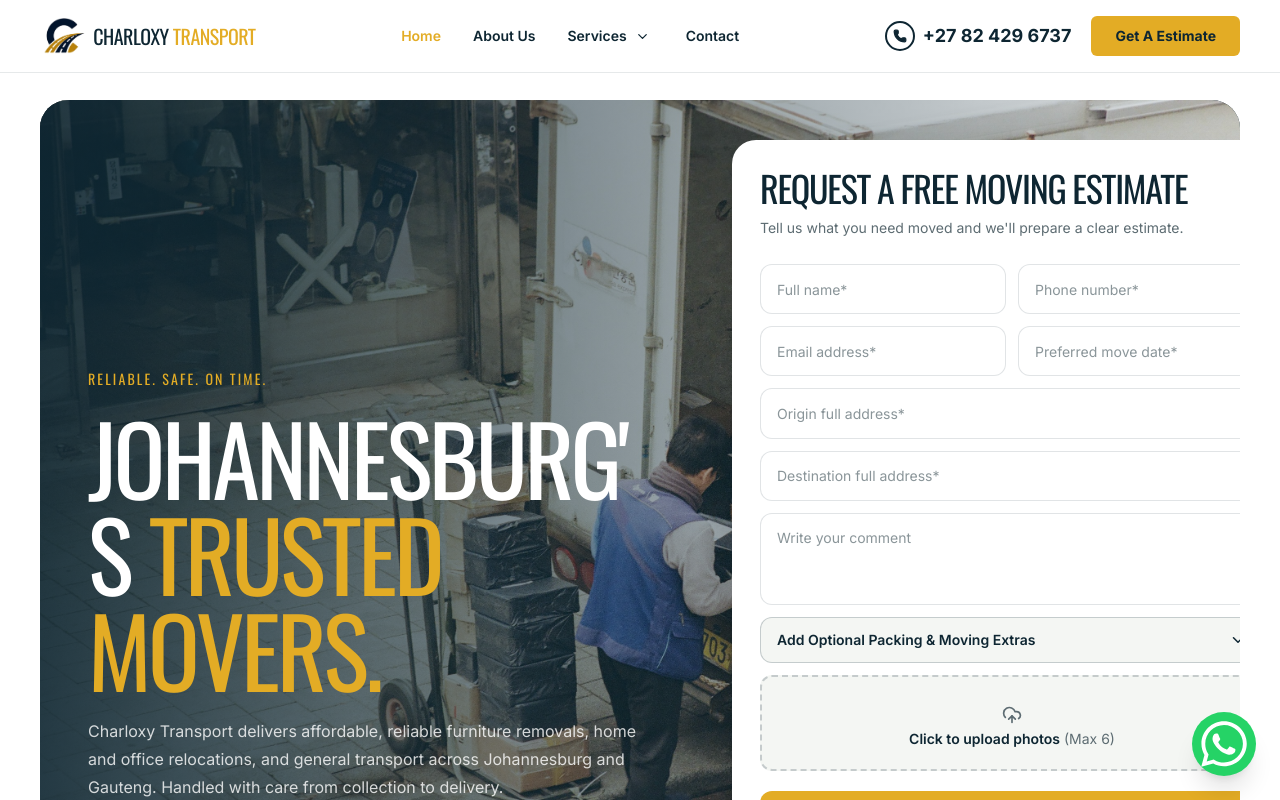
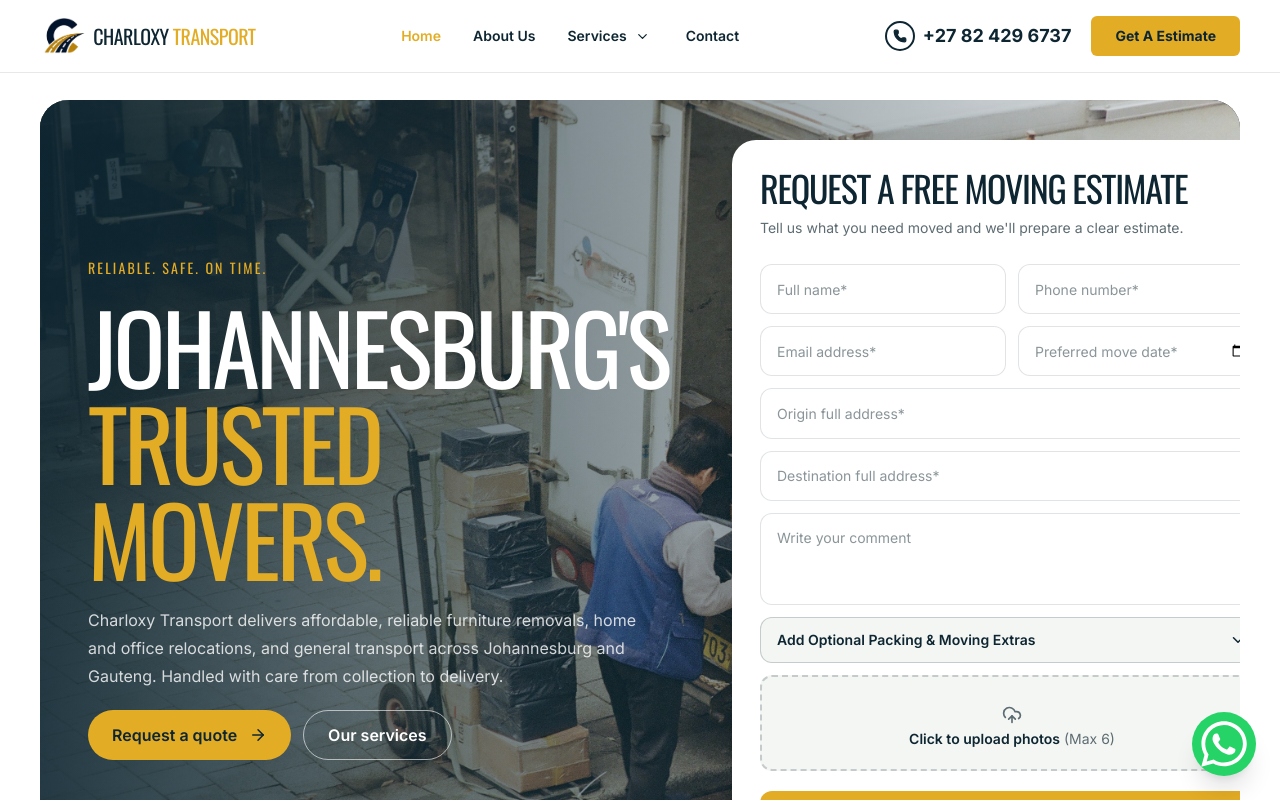
Before and after one commit to LM-Studios-Work/charloxy-transport, a Next.js app: page / in a window 1280 px wide. Shown: the top 800 px of the page. Built offline with nearby package versions, Linux system fonts and the light colour scheme.

Commit message:
Fix Johannesburg heading split and align hero text with form

```diff
--- a/src/app/api/quote/route.ts
+++ b/src/app/api/quote/route.ts
@@ -2,7 +2,7 @@ import { NextResponse } from 'next/server';
 import { Resend } from 'resend';
 
 const resend = new Resend(process.env.RESEND_API_KEY || 're_mock_key');
-const TARGET_EMAIL = process.env.EMAIL || 'info@charloxytransport.co.za';
+const TARGET_EMAIL = 'info@charloxytransport.co.za';
 
 export async function POST(request: Request) {
   try {
--- a/src/app/contact/page.tsx
+++ b/src/app/contact/page.tsx
@@ -3,7 +3,7 @@ import EstimateForm from '@/components/quote/EstimateForm';
 
 const contactDetails = [
   { icon: Phone, label: 'Call or WhatsApp', value: '+27 82 429 6737', href: 'tel:+27824296737' },
-  { icon: Mail, label: 'Email us', value: process.env.EMAIL || 'info@charloxytransport.co.za', href: `mailto:${process.env.EMAIL || 'info@charloxytransport.co.za'}` },
+  { icon: Mail, label: 'Email us', value: 'info@charloxytransport.co.za', href: 'mailto:info@charloxytransport.co.za' },
   { icon: Clock3, label: 'Business hours', value: 'Mon–Fri 8:00 AM–5:00 PM · Sat 8:00 AM–1:00 PM' },
 ];
 
--- a/src/app/globals.css
+++ b/src/app/globals.css
@@ -35,6 +35,12 @@ body { background: var(--background); color: var(--foreground); font-family: var
 .estimate-input { width: 100%; border: 1px solid color-mix(in srgb, var(--navy) 12%, transparent); border-radius: .75rem; background: var(--background); padding: .85rem 1rem; color: var(--navy); font-size: .875rem; outline: none; transition: border-color .2s, box-shadow .2s; }
 .estimate-input::placeholder { color: color-mix(in srgb, var(--ink-muted) 72%, transparent); }
 .estimate-input:focus { border-color: var(--navy); box-shadow: 0 0 0 3px color-mix(in srgb, var(--gold) 35%, transparent); }
+
+.estimate-input[type="date"]:invalid::-webkit-datetime-edit { color: transparent; }
+.estimate-input[type="date"]:invalid::before { content: attr(placeholder); position: absolute; color: color-mix(in srgb, var(--ink-muted) 72%, transparent); pointer-events: none; }
+.estimate-input[type="date"]:focus::-webkit-datetime-edit { color: inherit !important; }
+.estimate-input[type="date"]:focus::before { display: none !important; }
+
 .date-input { min-width: 0; max-width: 100%; }
 .date-input::-webkit-calendar-picker-indicator { margin-left: .25rem; }
 
--- a/src/app/page.tsx
+++ b/src/app/page.tsx
@@ -21,16 +21,16 @@ export default function Home() {
       <div className="relative min-h-[540px] overflow-hidden rounded-[1.75rem] bg-navy lg:min-h-[700px] lg:flex lg:flex-row lg:justify-between">
         <img src="/loading_onto_truck_hero.jpg" alt="Charloxy Transport loading onto truck" className="absolute inset-0 size-full object-cover" />
         <div className="absolute inset-0 bg-gradient-to-r from-navy/90 via-navy/45 to-navy/10" />
-        <div className="relative flex min-h-[540px] flex-col justify-end gap-5 p-7 md:min-h-0 md:p-12 lg:min-h-[700px] lg:max-w-xl lg:pb-12 xl:max-w-2xl">
+        <div className="relative flex min-h-[540px] flex-col justify-end gap-5 p-7 md:min-h-0 md:p-12 lg:min-h-[700px] lg:justify-center lg:max-w-xl xl:max-w-2xl">
           <p className="font-display text-sm uppercase tracking-[.15em] text-gold">Reliable. Safe. On time.</p>
-          <h1 className="display-tight max-w-2xl break-words text-5xl text-background sm:text-6xl md:text-7xl lg:text-8xl">Johannesburg&apos;s <span className="text-gold">Trusted Movers.</span></h1>
+          <h1 className="display-tight max-w-2xl text-4xl text-background sm:text-6xl md:text-7xl lg:text-8xl"><span className="whitespace-nowrap">Johannesburg&apos;s</span> <span className="text-gold">Trusted Movers.</span></h1>
           <p className="max-w-xl text-sm leading-6 text-background/80 lg:text-base lg:leading-7">Charloxy Transport delivers affordable, reliable furniture removals, home and office relocations, and general transport across Johannesburg and Gauteng. Handled with care from collection to delivery.</p>
           <div className="flex flex-wrap gap-3">
             <Link href="/quote" className="inline-flex items-center gap-3 rounded-full bg-gold px-6 py-3 font-semibold text-navy">Request a quote <ArrowRight size={18} /></Link>
             <Link href="/services" className="inline-flex items-center rounded-full border border-background/60 px-6 py-3 font-semibold text-background">Our services</Link>
           </div>
         </div>
-        <div className="relative mx-5 hidden lg:mr-8 lg:mt-10 lg:mb-10 lg:block lg:w-[480px] lg:self-start lg:shrink-0 xl:w-[560px]">
+        <div className="relative mx-5 hidden lg:mr-8 lg:mt-10 lg:mb-10 lg:block lg:w-[480px] lg:self-center lg:shrink-0 xl:w-[560px]">
           <EstimateForm />
         </div>
       </div>
--- a/src/components/layout/Footer.tsx
+++ b/src/components/layout/Footer.tsx
@@ -6,7 +6,7 @@ import {
   Phone,
 } from "lucide-react";
 
-const email = process.env.EMAIL || "info@charloxytransport.co.za";
+const email = "info@charloxytransport.co.za";
 
 const navigation = [
   { label: "About us", href: "/about" },
--- a/src/components/quote/EstimateForm.tsx
+++ b/src/components/quote/EstimateForm.tsx
@@ -96,18 +96,14 @@ export default function EstimateForm() {
           <input required id="hero-email" name="email" type="email" placeholder="Email address*" className="estimate-input" />
         </div>
 
-        <div className="min-w-0">
+        <div className="min-w-0 relative">
           <label htmlFor="hero-date" className="sr-only">Preferred move date</label>
           <input
             required
             id="hero-date"
             name="date"
-            type="text"
+            type="date"
             placeholder="Preferred move date*"
-            onFocus={(e) => (e.target.type = 'date')}
-            onBlur={(e) => {
-              if (!e.target.value) e.target.type = 'text';
-            }}
             className="estimate-input min-w-0 max-w-full appearance-none"
           />
         </div>
```
